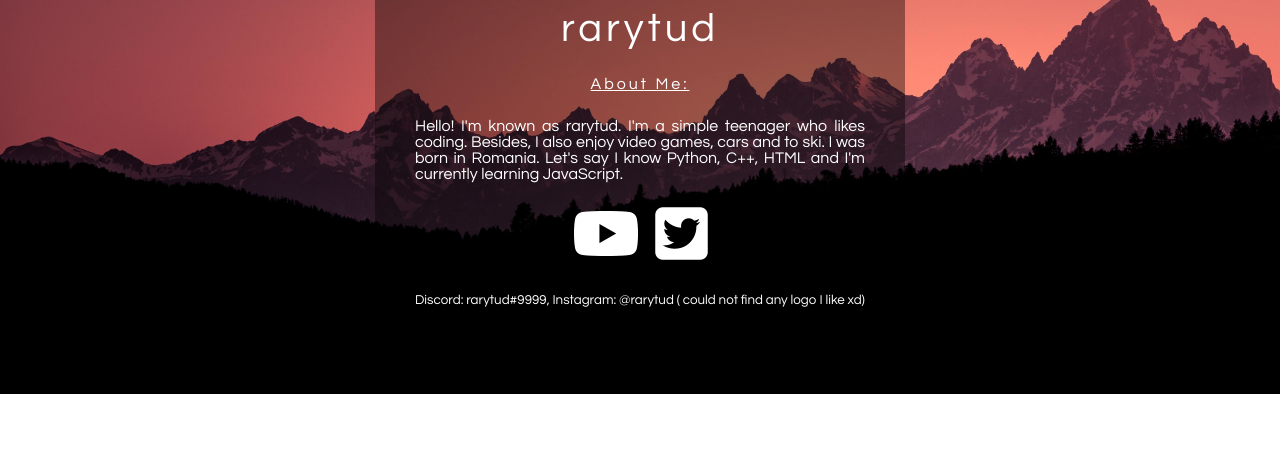
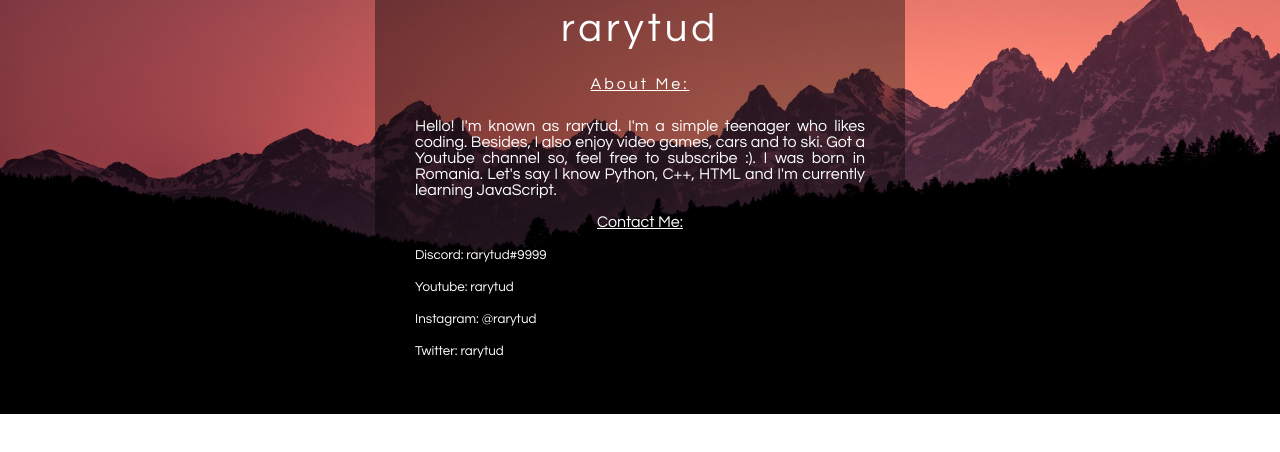
Before and after one commit to iinsaane/rarytud.github.io, a plain HTML site: page index.html in a window 1280 px wide. Shown: the part 326-778 px from the top of the page. Drawn offline with nearby package versions, Linux system fonts and the light colour scheme.

Commit message:
relase v0.1

```diff
--- a/index.html
+++ b/index.html
@@ -18,11 +18,15 @@
 			<img src="unnamed.jpg" alt="" class="box-img">
 			<h1>rarytud</h1>
 			<h5>About Me:</h5>
-			<p>Hello! I'm known as rarytud. I'm a simple teenager who likes coding. Besides, I also enjoy video games, cars and to ski. I was born in Romania. Let's say I know Python, C++, HTML and I'm currently learning JavaScript. </p>
+			<p>Hello! I'm known as rarytud. I'm a simple teenager who likes coding. Besides, I also enjoy video games, cars and to ski. Got a Youtube channel so, feel free to subscribe :). I was born in Romania. Let's say I know Python, C++, HTML and I'm currently learning JavaScript. </p>
 		<ul>
-			<li><a href="https://www.youtube.com/channel/UCJ0ArXARtw-dnx3U50BWgjA?sub_confirmation=1" target="_blank"><i class="fa fa-youtube" aria-hidden="true"></i></a></li>
-			<li><a href="https://twitter.com/rarytud"target="_blank"><i class="fa fa-twitter-square" aria-hidden="true"></i></a></li>
-			<p><small>Discord: rarytud#9999, Instagram: @rarytud ( could not find any logo I like xd)</small></p>
+
+			<p3>Contact Me:</p3>
+			<p><small>Discord: rarytud#9999</small></p>
+			<p><small>Youtube: rarytud</small></p>
+			<p><small>Instagram: @rarytud</small></p>
+			<p><small>Twitter: rarytud</small></p>
+
 		</ul>
 		</div>
 
--- a/style.css
+++ b/style.css
@@ -3,6 +3,7 @@ body{
   padding: 0;
   background: url(bg.jpg) no-repeat;
   background-size: cover;
+
 }
 .box{
   width: 450px;
@@ -121,3 +122,6 @@ font-family: 'Open Sans Condensed', sans-serif;
   margin-left: 3px;
   margin-right:3px;
 }
+p3 {
+  text-decoration: underline;
+}
```
Also changed, not shown: favicon.ico, unnamed.jpg, 1 other file.
